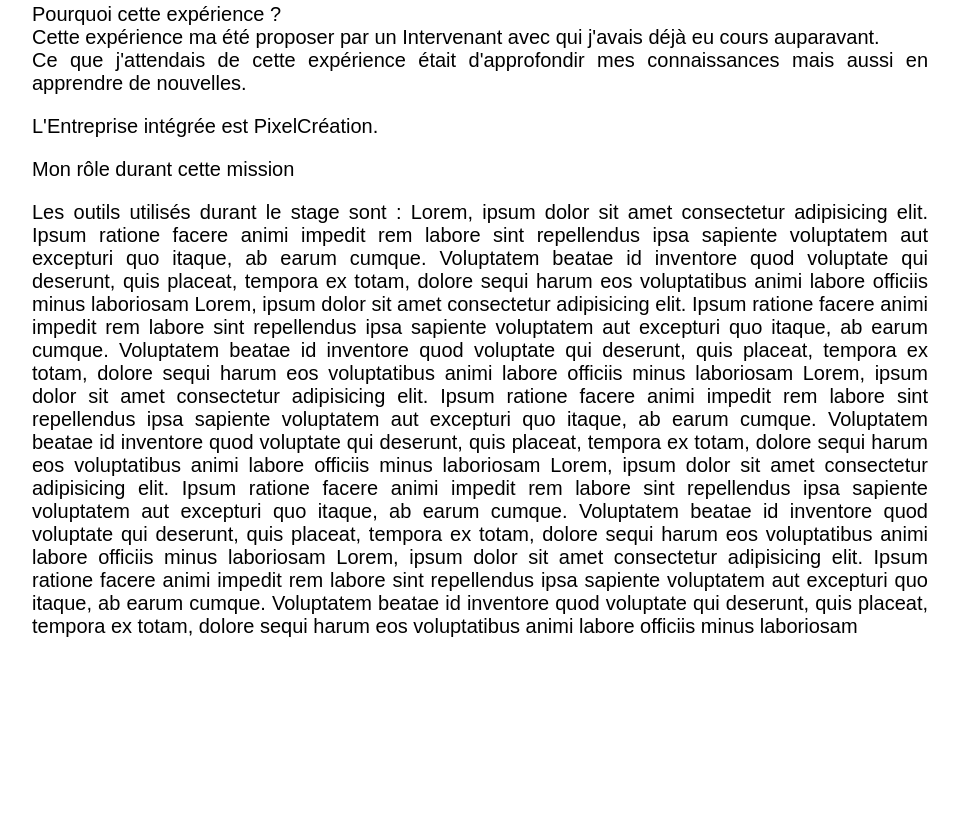
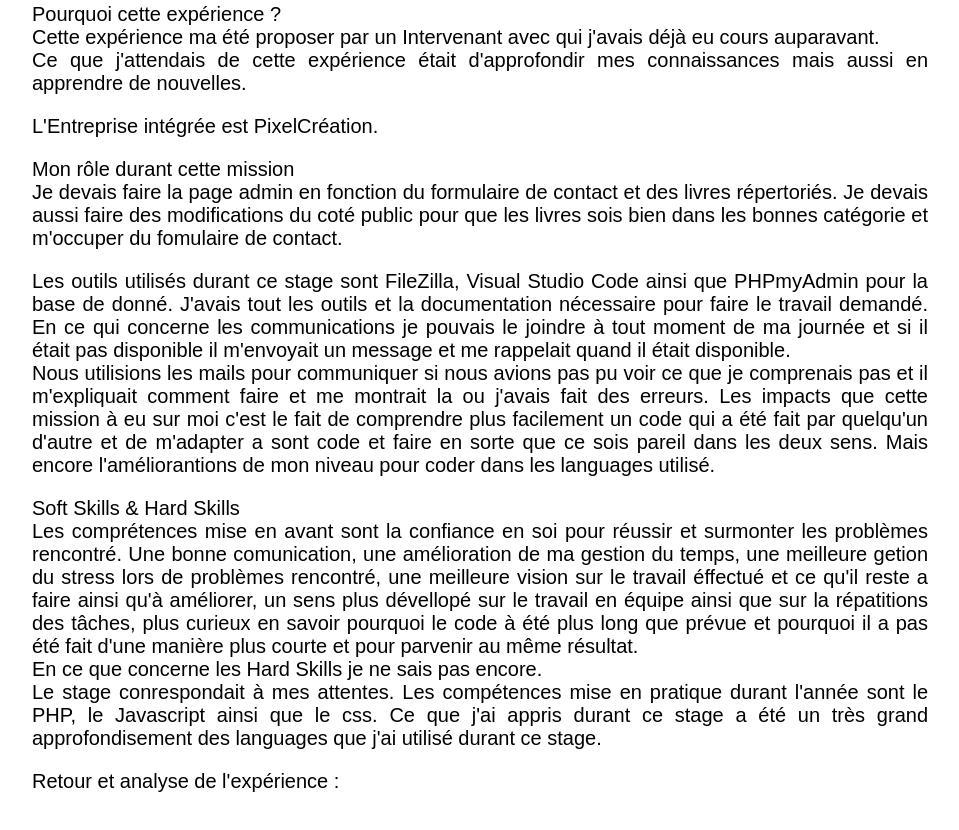
Before and after one commit to Kylian-B/Portfolio-stage, a plain HTML site: page recherche.html in a window 1280 px wide. Shown: the part 1108-1938 px from the top of the page, without its empty margins (160-1119 px from the left). Drawn offline with nearby package versions, Linux system fonts and the light colour scheme; a script that the page names is missing.

Commit message:
Add files via upload

```diff
--- a/recherche.html
+++ b/recherche.html
@@ -51,14 +51,23 @@
         <p class="myP"></p>
         <p class="myP">Pourquoi cette expérience ?</br>Cette expérience ma été proposer par un Intervenant avec qui j'avais déjà eu cours auparavant.<br>Ce que j'attendais de cette expérience était d'approfondir mes connaissances mais aussi en apprendre de nouvelles.</p>
         <p class="myP">L'Entreprise intégrée est PixelCréation.</p>
-        <p class="myP">Mon rôle durant cette mission</p>
-        <p class="myP">Les outils utilisés durant le stage sont :
+        <p class="myP">Mon rôle durant cette mission</br>
+                        Je devais faire la page admin en fonction du formulaire de contact et des livres répertoriés. Je devais aussi faire des modifications du coté public pour que les livres sois bien dans les bonnes catégorie et m'occuper du fomulaire de contact.
+        </p>
+        <p class="myP">
+            Les outils utilisés durant ce stage sont FileZilla, Visual Studio Code ainsi que PHPmyAdmin pour la base de donné. J'avais tout les outils et la documentation nécessaire pour faire le travail demandé.
+            En ce qui concerne les communications je pouvais le joindre à tout moment de ma journée et si il était pas disponible il m'envoyait un message et me rappelait quand il était disponible.</br>
+            Nous utilisions les mails pour communiquer si nous avions pas pu voir ce que je comprenais pas et il m'expliquait comment faire et me montrait la ou j'avais fait des erreurs.
+            Les impacts que cette mission à eu sur moi c'est le fait de comprendre plus facilement un code qui a été fait par quelqu'un d'autre et de m'adapter a sont code et faire en sorte que ce sois pareil dans les deux sens. Mais encore l'améliorantions de mon niveau pour coder dans les languages utilisé.
+        </p>
+        <p class="myP">Soft Skills & Hard Skills</br>
+            Les comprétences mise en avant sont la confiance en soi pour réussir et surmonter les problèmes rencontré. Une bonne comunication, une amélioration de ma gestion du temps, une meilleure getion du stress lors de problèmes rencontré, une meilleure vision sur le travail éffectué et ce qu'il reste a faire ainsi qu'à améliorer, un sens plus dévellopé sur le travail en équipe ainsi que sur la répatitions des tâches, plus curieux en savoir pourquoi le code à été plus long que prévue et pourquoi il a pas été fait d'une manière plus courte et pour parvenir au même résultat.
+            </br>En ce que concerne les Hard Skills je ne sais pas encore.
+            </br>Le stage conrespondait à mes attentes. Les compétences mise en pratique durant l'année sont le PHP, le Javascript ainsi que le css. Ce que j'ai appris durant ce stage a été un très grand approfondisement des languages que j'ai utilisé durant ce stage.
+        </p>
+        <p class="myP">
+            Retour et analyse de l'expérience :<br>
 
-            Lorem, ipsum dolor sit amet consectetur adipisicing elit. Ipsum ratione facere animi impedit rem labore sint repellendus ipsa sapiente voluptatem aut excepturi quo itaque, ab earum cumque. Voluptatem beatae id inventore quod voluptate qui deserunt, quis placeat, tempora ex totam, dolore sequi harum eos voluptatibus animi labore officiis minus laboriosam
-            Lorem, ipsum dolor sit amet consectetur adipisicing elit. Ipsum ratione facere animi impedit rem labore sint repellendus ipsa sapiente voluptatem aut excepturi quo itaque, ab earum cumque. Voluptatem beatae id inventore quod voluptate qui deserunt, quis placeat, tempora ex totam, dolore sequi harum eos voluptatibus animi labore officiis minus laboriosam
-            Lorem, ipsum dolor sit amet consectetur adipisicing elit. Ipsum ratione facere animi impedit rem labore sint repellendus ipsa sapiente voluptatem aut excepturi quo itaque, ab earum cumque. Voluptatem beatae id inventore quod voluptate qui deserunt, quis placeat, tempora ex totam, dolore sequi harum eos voluptatibus animi labore officiis minus laboriosam
-            Lorem, ipsum dolor sit amet consectetur adipisicing elit. Ipsum ratione facere animi impedit rem labore sint repellendus ipsa sapiente voluptatem aut excepturi quo itaque, ab earum cumque. Voluptatem beatae id inventore quod voluptate qui deserunt, quis placeat, tempora ex totam, dolore sequi harum eos voluptatibus animi labore officiis minus laboriosam
-            Lorem, ipsum dolor sit amet consectetur adipisicing elit. Ipsum ratione facere animi impedit rem labore sint repellendus ipsa sapiente voluptatem aut excepturi quo itaque, ab earum cumque. Voluptatem beatae id inventore quod voluptate qui deserunt, quis placeat, tempora ex totam, dolore sequi harum eos voluptatibus animi labore officiis minus laboriosam
         </p>
     </div>
 
```
